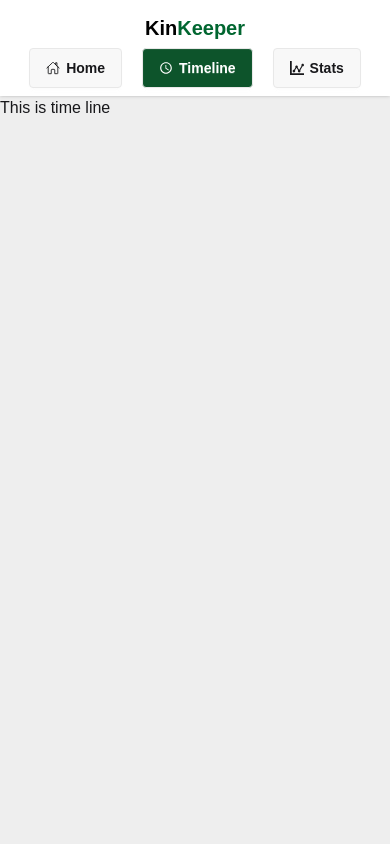
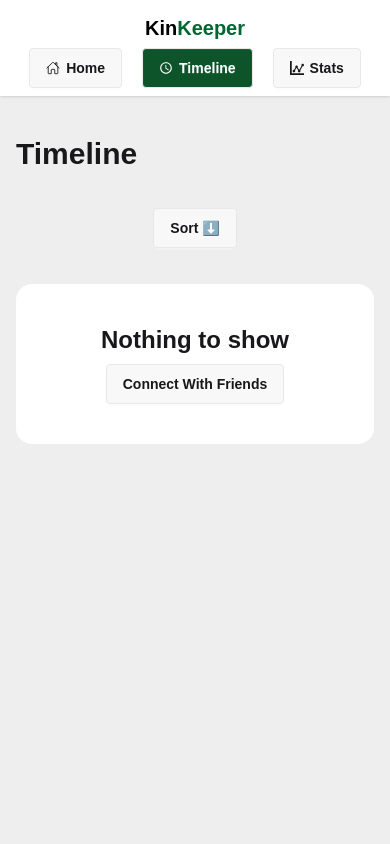
Before and after one commit to codeHasib/b13-a07-keen-keep, a Next.js app: page /timeline in a window 390 px wide. Shown: the top 844 px of the page. Built offline with nearby package versions, Linux system fonts and the light colour scheme.

Commit message:
add timeline section with sorting features and responsiveness and dynamic phto rendering

```diff
--- a/src/app/timeline/page.jsx
+++ b/src/app/timeline/page.jsx
@@ -1,5 +1,11 @@
+import TimeLine from "@/components/TimeLine";
+
 const TimeLinePage = () => {
-  return <div className="min-h-screen">This is time line</div>;
+  return (
+    <div className="min-h-screen">
+      <TimeLine></TimeLine>
+    </div>
+  );
 };
 
 export default TimeLinePage;
--- a/src/components/FriendsDetails.jsx
+++ b/src/components/FriendsDetails.jsx
@@ -19,7 +19,6 @@ const FriendsDetails = ({ item }) => {
       day: "numeric",
     });
     setTimeLine((prev) => [...prev, { data: item, time: today, type: type }]);
-    console.log(timeLine);
     toast.success(`${type} with ${item.name}`);
   }
 
--- /dev/null
+++ b/src/components/TimeLine.jsx
@@ -0,0 +1,78 @@
+"use client";
+
+import { useFriendsData } from "@/context/DataContext";
+import TimeLineCard from "./TimeLineCard";
+import Link from "next/link";
+import { useState } from "react";
+
+const TimeLine = () => {
+  const { timeLine } = useFriendsData();
+  const [sort, setSort] = useState("all");
+
+  let filtered = [];
+
+  if (sort === "all") {
+    filtered = timeLine;
+  } else if (sort === "Text") {
+    filtered = timeLine.filter((item) => item.type === "Text");
+  } else if (sort === "Call") {
+    filtered = timeLine.filter((item) => item.type === "Call");
+  } else if (sort === "Video") {
+    filtered = timeLine.filter((item) => item.type === "Video");
+  }
+
+  return (
+    <div className="container mx-auto py-10 px-4">
+      <h2 className="text-3xl font-bold mb-3">Timeline</h2>
+      <div className="my-8">
+        <div className="text-center">
+          <div className="dropdown dropdown-center">
+            <div tabIndex={0} role="button" className="btn m-1">
+              {sort === "Text"
+                ? "Text"
+                : sort === "Video"
+                  ? "Video"
+                  : sort === "Call"
+                    ? "Call"
+                    : `Sort`}{" "}
+              ⬇️
+            </div>
+            <ul
+              tabIndex="-1"
+              className="dropdown-content menu bg-base-100 rounded-box z-1 w-52 p-2 shadow-sm"
+            >
+              <li onClick={() => setSort("all")}>
+                <a>All</a>
+              </li>
+              <li onClick={() => setSort("Text")}>
+                <a>Text</a>
+              </li>
+              <li onClick={() => setSort("Call")}>
+                <a>Call</a>
+              </li>
+              <li onClick={() => setSort("Video")}>
+                <a>Video</a>
+              </li>
+            </ul>
+          </div>
+        </div>
+      </div>
+      <div>
+        {timeLine.length > 0 ? (
+          filtered.map((item, ind) => (
+            <TimeLineCard item={item} key={ind}></TimeLineCard>
+          ))
+        ) : (
+          <div className="px-4 py-10 text-center font-bold text-2xl bg-white rounded-2xl space-y-2">
+            <h1>Nothing to show</h1>
+            <Link href={"/"}>
+              <button className="btn">Connect With Friends</button>
+            </Link>
+          </div>
+        )}
+      </div>
+    </div>
+  );
+};
+
+export default TimeLine;
--- a/src/context/DataContext.jsx
+++ b/src/context/DataContext.jsx
@@ -7,6 +7,7 @@ const DataContext = createContext(undefined);
 
 export const DataProvider = ({ children }) => {
   const [timeLine, setTimeLine] = useState([]);
+
   const friendsData = data;
   return (
     <DataContext.Provider value={{ friendsData, timeLine, setTimeLine }}>
```
Also changed, not shown: src/components/TimeLineCard.jsx (added, +29 -0 lines).
